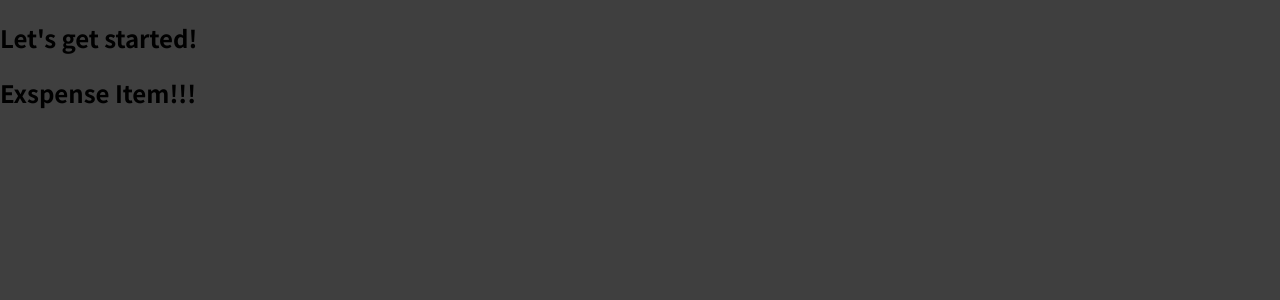
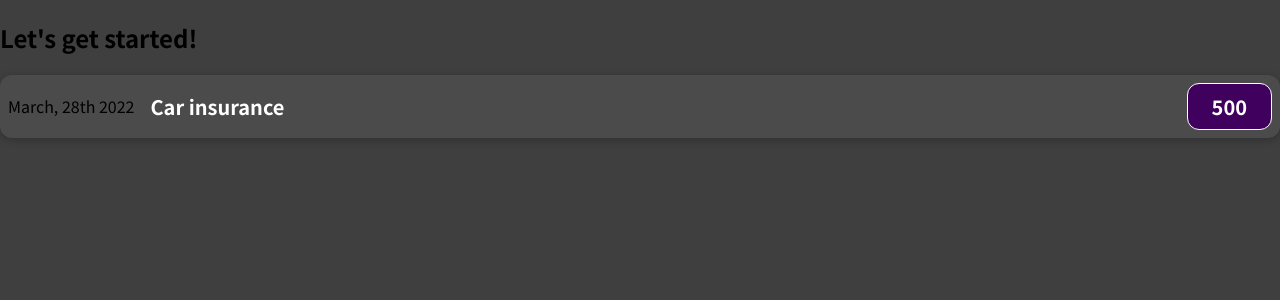
Before and after one commit to BOSSZEUS/fourthreactTwo, a JavaScript app: page / in a window 1280 px wide. Shown: the top 300 px of the page. Built offline with nearby package versions, Linux system fonts and the light colour scheme.

Commit message:
styling components with css

```diff
--- /dev/null
+++ b/src/components/ExspenseItem.css
@@ -0,0 +1,56 @@
+.expense-item {
+  display: flex;
+  justify-content: space-between;
+  align-items: center;
+  box-shadow: 0 2px 8px rgba(0, 0, 0, 0.25);
+  padding: 0.5rem;
+  margin: 1rem 0;
+  border-radius: 12px;
+  background-color: #4b4b4b;
+}
+
+.expense-item__description {
+  display: flex;
+  flex-direction: column;
+  gap: 1rem;
+  align-items: flex-end;
+  flex-flow: column-reverse;
+  justify-content: flex-start;
+  flex: 1;
+}
+
+.expense-item h2 {
+  color: #3a3a3a;
+  font-size: 1rem;
+  flex: 1;
+  margin: 0 1rem;
+  color: white;
+}
+
+.expense-item__price {
+  font-size: 1rem;
+  font-weight: bold;
+  color: white;
+  background-color: #40005d;
+  border: 1px solid white;
+  padding: 0.5rem;
+  border-radius: 12px;
+}
+
+@media (min-width: 580px) {
+  .expense-item__description {
+    flex-direction: row;
+    align-items: center;
+    justify-content: flex-start;
+    flex: 1;
+  }
+
+  .expense-item__description h2 {
+    font-size: 1.25rem;
+  }
+
+  .expense-item__price {
+    font-size: 1.25rem;
+    padding: 0.5rem 1.5rem;
+  }
+}
--- a/src/components/ExspenseItem.js
+++ b/src/components/ExspenseItem.js
@@ -1,5 +1,14 @@
-function ExspenseItem () {
-    return <h2>Exspense Item!!!</h2>
+import './ExspenseItem.css'
+function ExspenseItem() {
+    return (
+        <div className='expense-item'>
+            <div>March, 28th 2022</div>
+            <div className='expense-item__description'>
+                <h2>Car insurance</h2>
+                <div className='expense-item__price'>500</div>
+            </div>
+        </div>)
+
 }
 
 export default ExspenseItem
```
Also changed, not shown: 1 other file (tests, documents, lock files or other folders).
